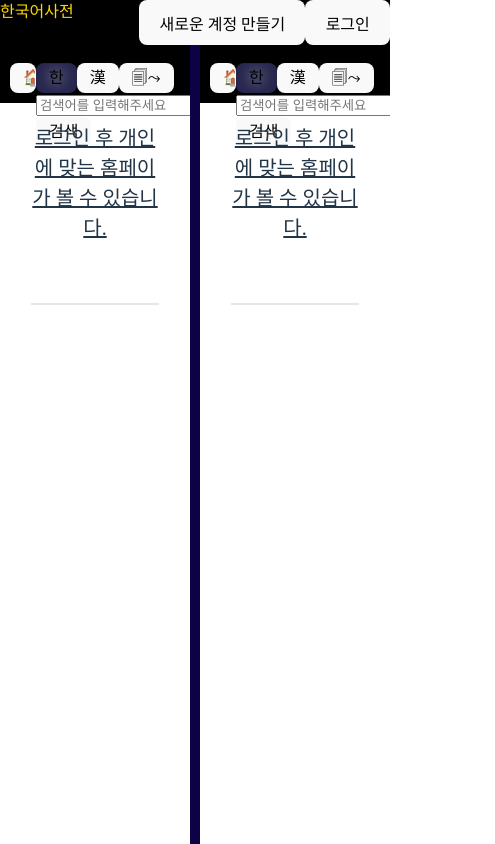
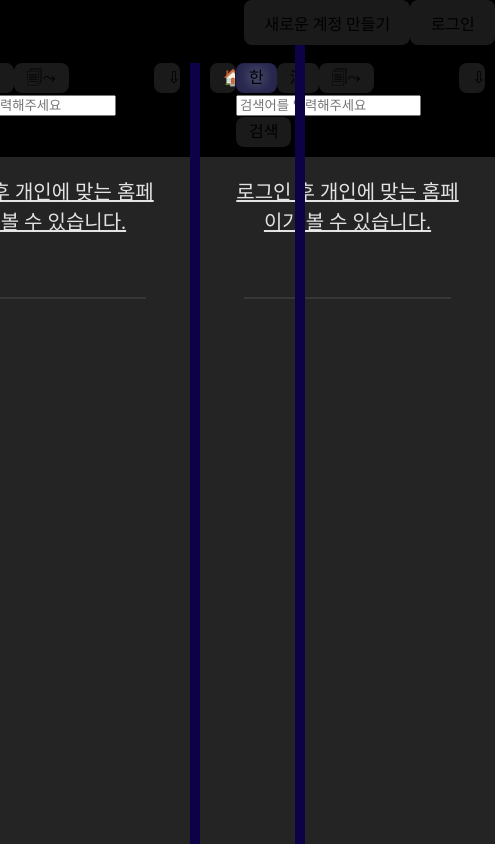
Before and after one commit to krduffy/korean-dictionary, a React (Vite) app in the folder frontend/vite_kordict/: page / in a window 390 px wide. Shown: the whole page, 495 px wide, since content can reach past the window. Built offline with nearby package versions, Linux system fonts and the light colour scheme.

Commit message:
styling + responsive design fixes
+ added support for plain 자모 to get topic marker

```diff
--- a/frontend/vite_kordict/src/App.jsx
+++ b/frontend/vite_kordict/src/App.jsx
@@ -26,6 +26,7 @@ const App = () => {
                 <div id="nav-bar-container">
                     <NavBar setNavState={setNavState} />
                 </div>
+                <div className="blue-bar" />
 
                 <div id="both-panels-container">
                     <div className="panel-container" id="left-panel-container">
--- a/frontend/vite_kordict/src/app.css
+++ b/frontend/vite_kordict/src/app.css
@@ -1,6 +1,25 @@
 /* Universal */
 * {
     box-sizing: border-box;
+}
+
+button {
+    border-radius: 8px;
+    border: 1px solid transparent;
+    padding: 0.6em 1.2em;
+    font-size: 1em;
+    font-weight: 500;
+    font-family: inherit;
+    background-color: #1a1a1a;
+    cursor: pointer;
+    transition: border-color 0.25s;
+}
+button:hover {
+    border-color: #646cff;
+}
+button:focus,
+button:focus-visible {
+    outline: 4px auto -webkit-focus-ring-color;
 }
 
 .source {
@@ -38,8 +57,8 @@
 
 #main-page {
     height: 100vh;
-    min-height: 500px;
     width: 100vw;
+    min-width: var(--min-screen-width);
     overflow: scroll;
 }
 
@@ -47,35 +66,34 @@
     display: flex;
     width: 100%;
     height: 7.5%;
+    min-height: 50px;
 }
 
 /* This is to extend the bar from the sides of the panels upward. Because the panels are unaware
    of whether they are on the left or right and the navbar is separated from the panels functionally,
    a single bar cannot be drawn. (all the way from the top to the bottom). */
-#nav-bar-container::before {
+.blue-bar {
     content: "";
     position: absolute;
     top: 0;
-    left: 50%;
+    left: max(calc(50% - 5px), calc(calc(var(--min-screen-width) / 2) - 5px));
     width: 10px;
     background-color: #0c0245;
-    transform: translateX(-50%);
-    /* height of the entire navbar in general is 7.5% so this follows suit */
     height: 100%;
 }
 
 #both-panels-container {
     display: flex;
+    height: 92.5%;
     width: 100%;
-    height: 92.5%;
 }
 
 .panel-container {
     height: 100%;
     flex: auto;
+    width: 50%;
     display: inline-block;
     overflow-y: scroll;
-    width: 50%;
 }
 
 #left-panel-container {
--- a/frontend/vite_kordict/src/components/panel/fixed_header/styles/fixed-header-styles.css
+++ b/frontend/vite_kordict/src/components/panel/fixed_header/styles/fixed-header-styles.css
@@ -1,5 +1,5 @@
 .fixed-header {
-    height: 40px;
+    min-height: 40px;
     padding-bottom: 10px;
     padding-left: 10px;
     padding-right: 10px;
--- a/frontend/vite_kordict/src/components/panel/paginated_results/PaginatedResults.jsx
+++ b/frontend/vite_kordict/src/components/panel/paginated_results/PaginatedResults.jsx
@@ -85,8 +85,8 @@ const PaginatedResults = ({ searchType, searchTerm }) => {
 
         if (
             searchType === "search_korean" ||
-            searchType === "known_words" ||
-            searchType === "study_words"
+            searchType === "user_known_words" ||
+            searchType === "user_study_words"
         ) {
             return firstResult.senses != null;
         } else if (searchType === "search_hanja") {
@@ -103,31 +103,31 @@ const PaginatedResults = ({ searchType, searchTerm }) => {
             ) : error ? (
                 <ErrorMessage errorResponse={response} />
             ) : searchResults.count === 0 ? (
-                ["search_korean", "search_hanja"].includes(searchTerm) ? (
-                    <span>
+                ["search_korean", "search_hanja"].includes(searchType) ? (
+                    <div className="no-results-indicator">
                         검색어 {"'"}
                         {searchTerm}
                         {"'"}
                         {getTopicMarker(searchTerm)} 결과가 없습니다.
-                    </span>
+                    </div>
                 ) : (
-                    <span>결과가 없습니다.</span>
+                    <div className="no-results-indicator">결과가 없습니다.</div>
                 )
             ) : (
                 typeAndResultsMatch() && (
                     <div className="paginated-results" ref={resultDivRef}>
-                        <span className="result-count-indicator">
+                        <div className="result-count-indicator">
                             결과 {searchResults.count}건 (
                             {10 * (currentPage - 1) + 1} -{" "}
                             {Math.min(searchResults.count, currentPage * 10)})
-                        </span>
+                        </div>
 
                         {searchResults.results &&
                             searchResults.results.map((result, id) => {
                                 if (
                                     searchType === "search_korean" ||
-                                    searchType === "known_words" ||
-                                    searchType === "study_words"
+                                    searchType === "user_known_words" ||
+                                    searchType === "user_study_words"
                                 ) {
                                     return (
                                         <KoreanResult
@@ -172,6 +172,8 @@ PaginatedResults.propTypes = {
         "search_korean",
         "search_hanja",
         "search_hanja_examples",
+        "user_known_words",
+        "user_study_words",
     ]).isRequired,
     searchTerm: PropTypes.string.isRequired,
 };
--- a/frontend/vite_kordict/src/components/panel/paginated_results/styles/results.css
+++ b/frontend/vite_kordict/src/components/panel/paginated_results/styles/results.css
@@ -7,6 +7,12 @@
 }
 
 .result-count-indicator {
-    margin-top: 10px;
-    margin-bottom: 10px;
+    padding-top: 10px;
 }
+
+.no-results-indicator {
+    padding: 30px;
+    max-width: max-content;
+    margin-left: auto;
+    margin-right: auto;
+}
--- a/frontend/vite_kordict/src/index.css
+++ b/frontend/vite_kordict/src/index.css
@@ -11,58 +11,11 @@
     text-rendering: optimizeLegibility;
     -webkit-font-smoothing: antialiased;
     -moz-osx-font-smoothing: grayscale;
-}
 
-a {
-    font-weight: 500;
-    color: #646cff;
-    text-decoration: inherit;
-}
-a:hover {
-    color: #535bf2;
+    --min-screen-width: 600px;
 }
 
 body {
     margin: 0;
-    display: flex;
     place-items: center;
-    min-width: 320px;
-    min-height: 100vh;
 }
-
-h1 {
-    font-size: 3.2em;
-    line-height: 1.1;
-}
-
-button {
-    border-radius: 8px;
-    border: 1px solid transparent;
-    padding: 0.6em 1.2em;
-    font-size: 1em;
-    font-weight: 500;
-    font-family: inherit;
-    background-color: #1a1a1a;
-    cursor: pointer;
-    transition: border-color 0.25s;
-}
-button:hover {
-    border-color: #646cff;
-}
-button:focus,
-button:focus-visible {
-    outline: 4px auto -webkit-focus-ring-color;
-}
-
-@media (prefers-color-scheme: light) {
-    :root {
-        color: #213547;
-        background-color: #ffffff;
-    }
-    a:hover {
-        color: #747bff;
-    }
-    button {
-        background-color: #f9f9f9;
-    }
-}
--- a/frontend/vite_kordict/util/stringUtils.js
+++ b/frontend/vite_kordict/util/stringUtils.js
@@ -26,7 +26,15 @@ export const getTopicMarker = (string) => {
 
     if (string.length < 1) return "";
 
-    const charCode = string.charCodeAt(string.length - 1);
+    const lastChar = string.charAt(string.length - 1);
+
+    if (isConsonant(lastChar)) {
+        return "은";
+    } else if (isVowel(lastChar)) {
+        return "는";
+    }
+
+    const charCode = lastChar.charCodeAt(0);
 
     const FIRST_SYLLABLE = 0xac00;
     const LAST_SYLLABLE = 0xd7a3;
```
